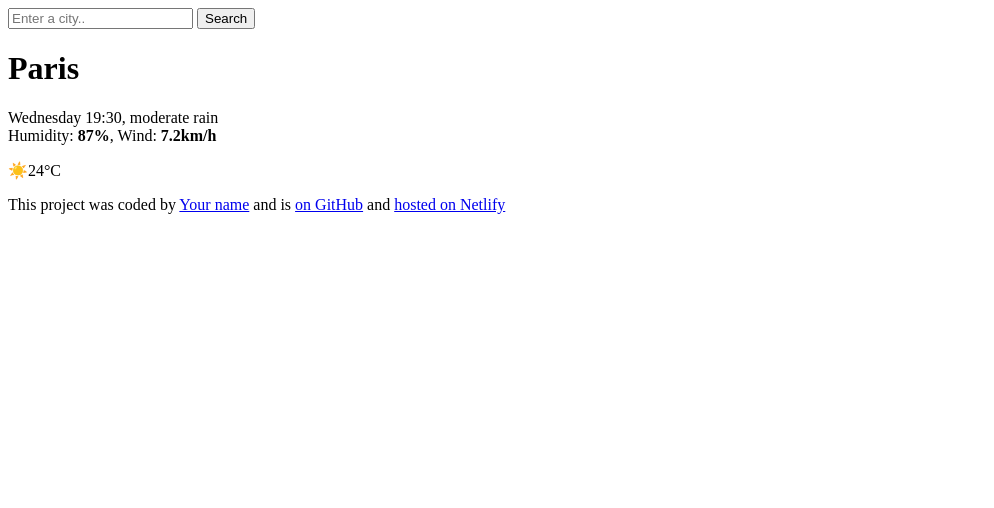
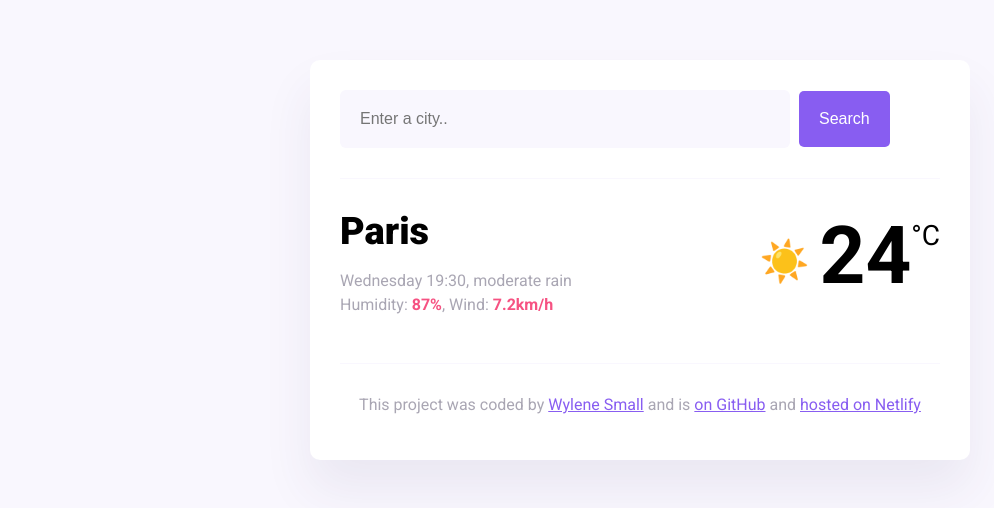
Before and after one commit to LizSmall/weather-app, a website built with Parcel: page index.html in a window 1280 px wide. Shown: the whole page, without its empty margins (0-994 px from the left). Built offline with nearby package versions, Linux system fonts and the light colour scheme.

Commit message:
corrected style.css file name

```diff
--- a/index.html
+++ b/index.html
@@ -10,7 +10,7 @@
       rel="stylesheet"
     />
     <script src="https://cdn.jsdelivr.net/npm/axios@1.1.2/dist/axios.min.js"></script>
-    <link rel="stylesheet" href="src/styles.css" />
+    <link rel="stylesheet" href="src/style.css" />
     <title>My weather application</title>
   </head>
   <body>
@@ -47,8 +47,8 @@
       <footer>
         <p>
           This project was coded by
-          <a href="#" target="_blank">Your name</a> and is
-          <a href="#" target="_blank"> on GitHub</a> and
+          <a href="https://github.com/LizSmall" target="_blank">Wylene Small</a> and is
+          <a href="https://github.com/LizSmall/weather-app" target="_blank"> on GitHub</a> and
           <a href="#" target="_blank">hosted on Netlify</a>
         </p>
       </footer>
```
